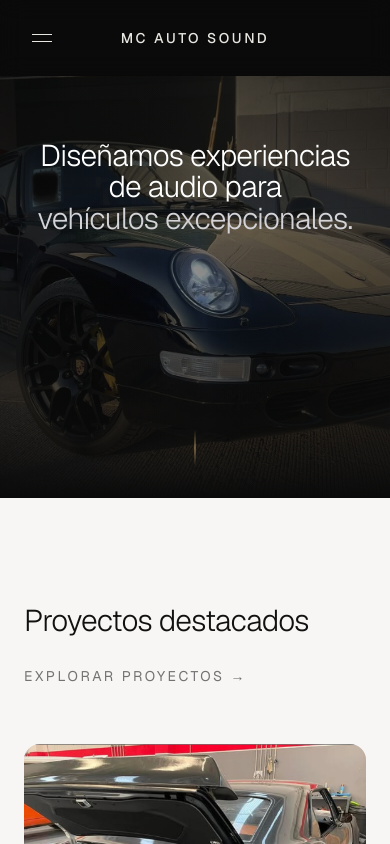
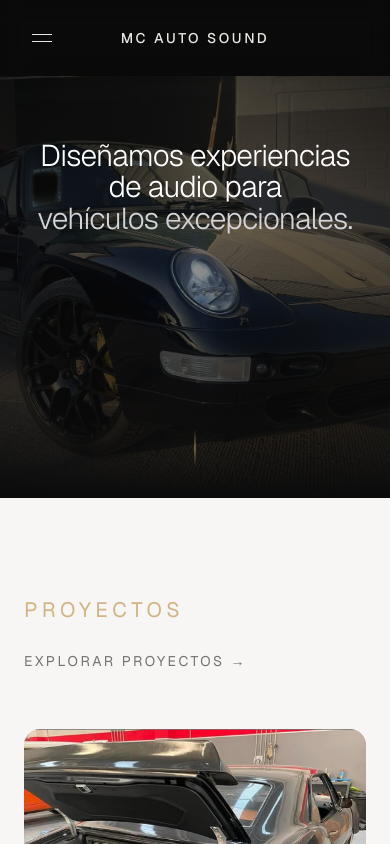
Before and after one commit to soyelMeno/Landing, a Next.js app: page / in a window 390 px wide. Shown: the top 844 px of the page. Built offline with nearby package versions, Linux system fonts and the light colour scheme.

Commit message:
reestructurando atelier

```diff
--- a/components/Section.tsx
+++ b/components/Section.tsx
@@ -38,7 +38,7 @@ export default function Section({
 
             {eyebrow && (
   <p
-                className={`hidden md:block eyebrow ${
+    className={`eyebrow ${
       isDark ? "" : "text-muted opacity-80"
     }`}
   >
@@ -46,7 +46,7 @@ export default function Section({
   </p>
 )}
 
-            <h2 className="mt-2 text-3xl md:text-5xl font-light tracking-tight leading-tight">
+<h2 className="hidden md:block mt-2 text-3xl md:text-5xl font-light tracking-tight leading-tight">
   {title}
 </h2>
 
```
Lines whose indentation alone changed are shown as unchanged.
